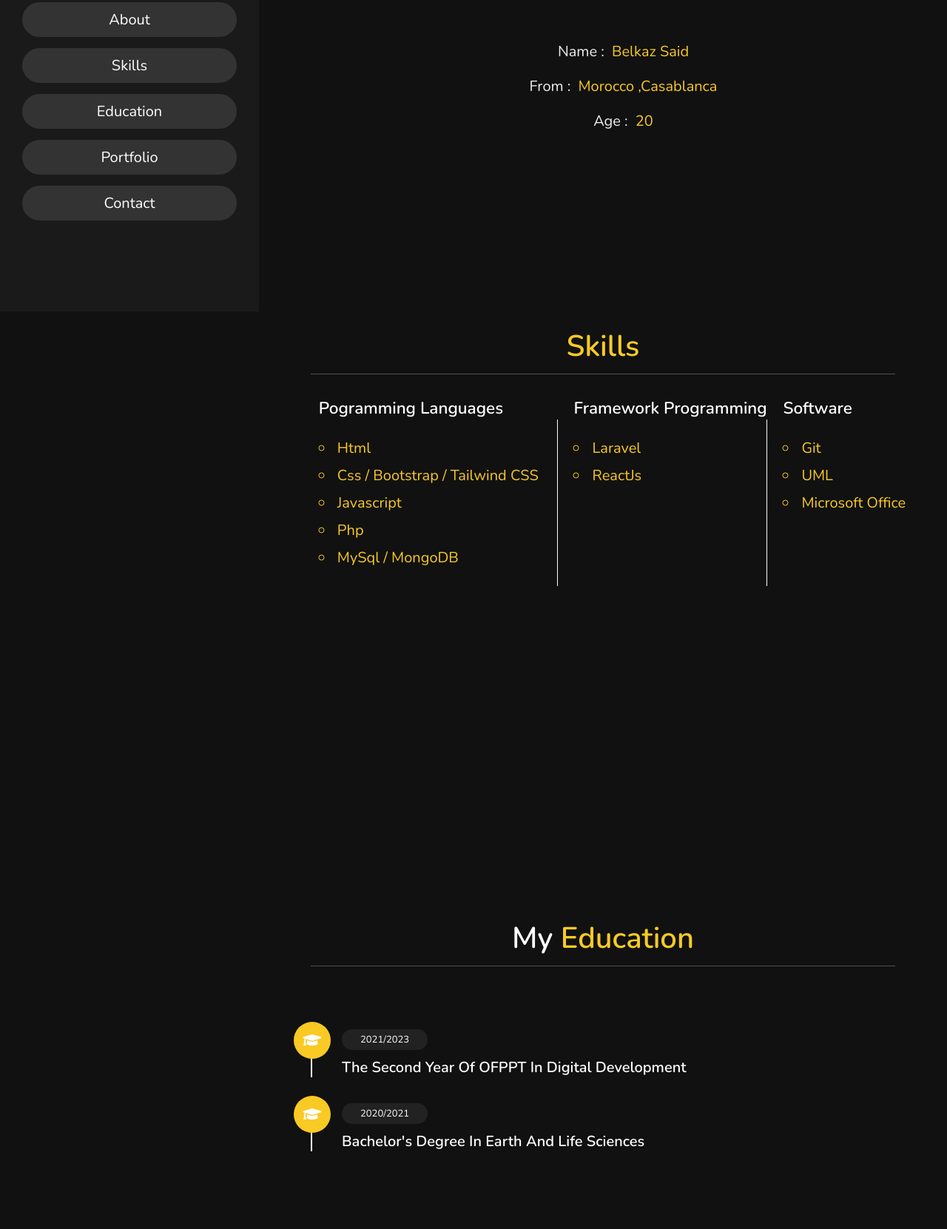
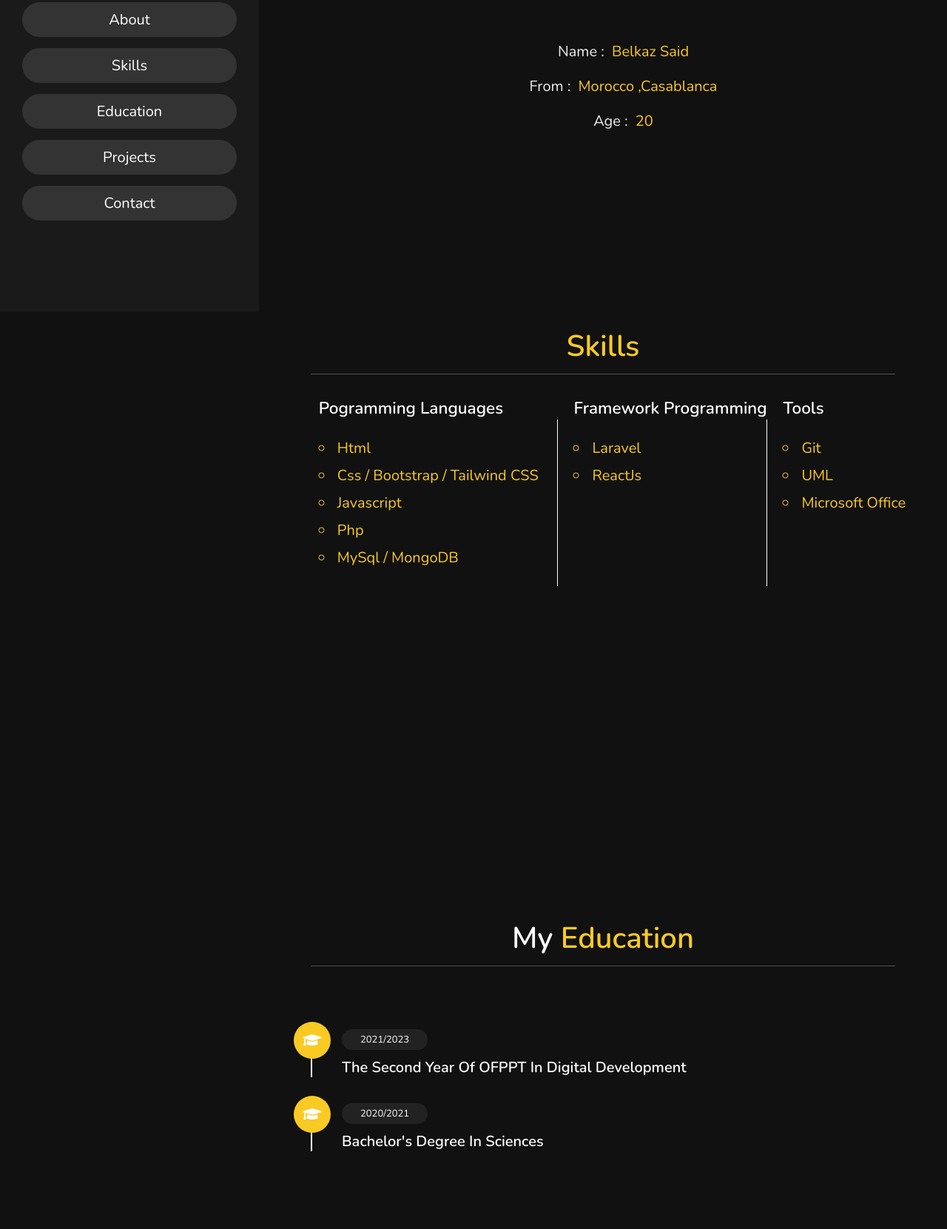
Before and after one commit to saidbelkaz/saidbelkaz.github.io, a plain HTML site: page index.html in a window 1280 px wide. Shown: the part 379-2040 px from the top of the page at 74% size. Drawn offline with nearby package versions, Linux system fonts and the light colour scheme.

Commit message:
modified

```diff
--- a/index.html
+++ b/index.html
@@ -29,7 +29,7 @@
             <li><a href="#about">About</a></li>
             <li><a href="#skills">Skills</a></li>
             <li><a href="#education">Education</a></li>
-            <li><a href="#portfolio">Portfolio</a></li>
+            <li><a href="#portfolio">Projects</a></li>
             <li><a href="#contact">Contact</a></li>
         </ul>
     </nav>
@@ -112,7 +112,7 @@
                 </ul>
             </div>
             <div class="software">
-                <span><h1>Software</h1></span>
+                <span><h1>Tools</h1></span>
                 <ul>
                     <li>Git</li>
                     <li>UML</li>
@@ -142,7 +142,7 @@
     <div class="box">
         <i class="fas fa-graduation-cap"></i>
         <span>2020/2021</span>
-        <h3>Bachelor's degree in Earth and Life Sciences</h3>
+        <h3>Bachelor's degree in Sciences</h3>
     </div>
 
 </div>
@@ -155,7 +155,7 @@
 
 <section class="portfolio" id="portfolio">
 
-<h1 class="heading"> my <span>portfolio</span> </h1>
+<h1 class="heading"> my <span>projects</span> </h1>
 
 <div class="box-container">
 
```
